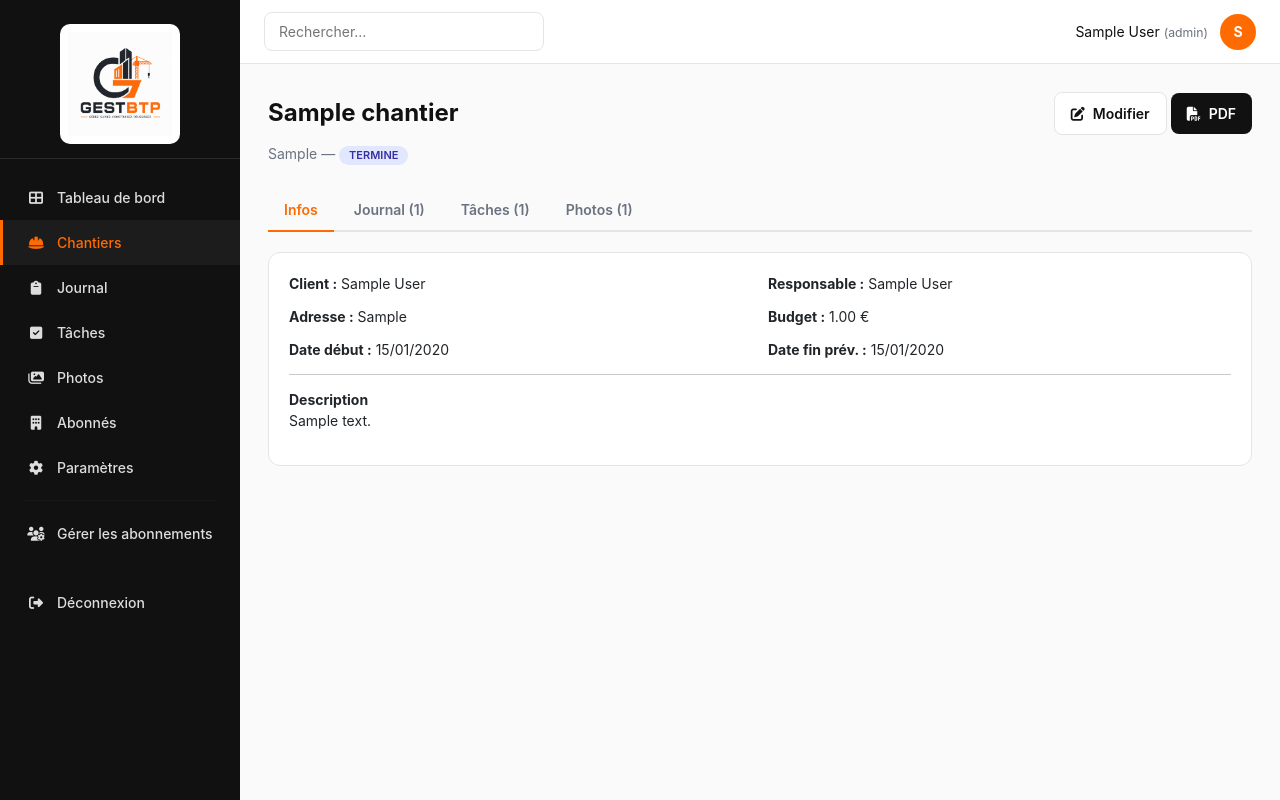
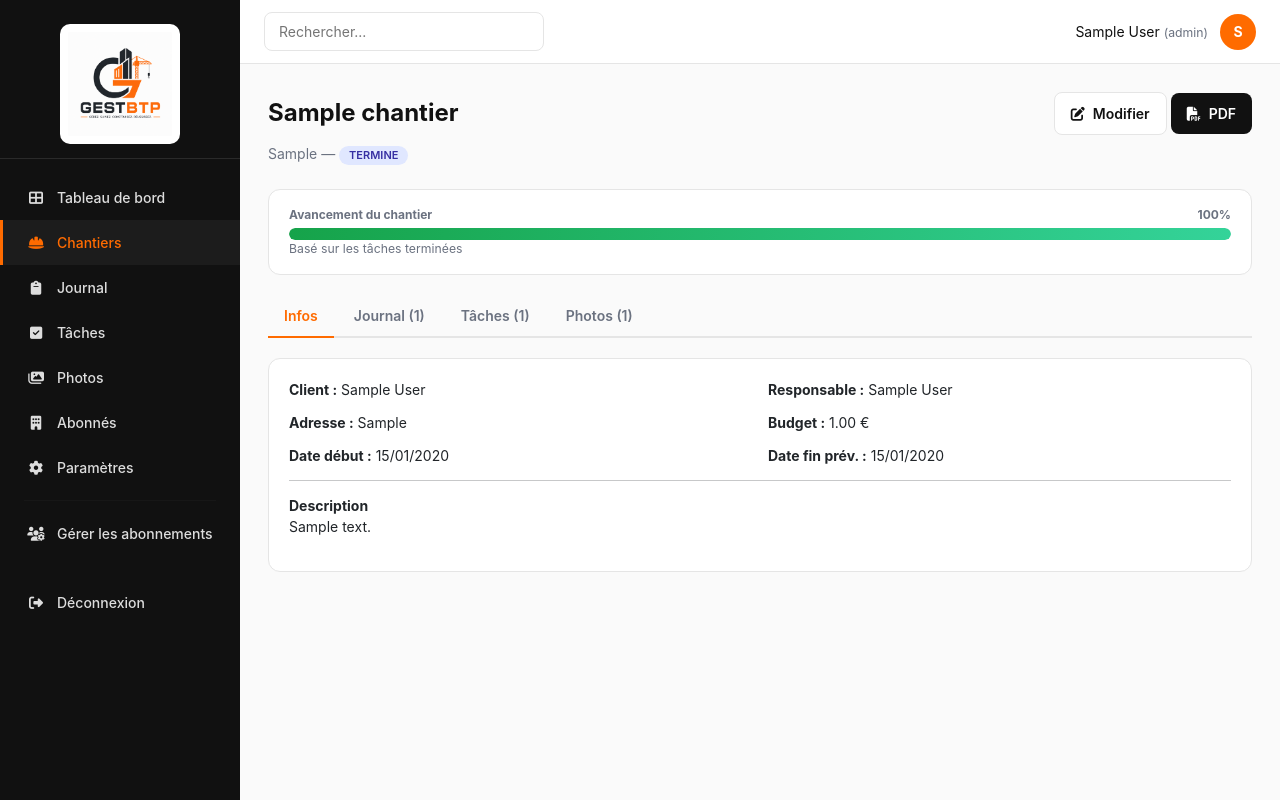
Before and after one commit to danielzehima/gestbtp, a Flask app: page /chantiers/1 in a window 1280 px wide. Run offline with Flask 3, Linux system fonts and the light colour scheme; a user stored in the database is signed in; tables that the repository leaves empty hold one stand-in row (values such as "Sample post"); one stand-in notice (Sample message) is shown.

Commit message:
Lot 3: premium polish (toasts, progress bars, pulse badges, transitions)
- Flash messages -> animated sliding toasts (auto-dismiss + manual close)
  + global window.toast(msg,type) API reusable anywhere
- Chantier.avancement property (% tasks done; 100 if status Terminé)
- Animated progress bars on chantiers list + detail page
- Pulsing dot badge for 'En cours' status
- Smooth content entrance, button press feedback, card/table transitions

Co-Authored-By: Claude Opus 4.8 <noreply@anthropic.com>

```diff
--- a/app/models/chantier.py
+++ b/app/models/chantier.py
@@ -34,6 +34,19 @@ class Chantier(db.Model):
     taches = db.relationship('Tache', backref='chantier', lazy='dynamic', cascade='all, delete-orphan')
     photos = db.relationship('Photo', backref='chantier', lazy='dynamic', cascade='all, delete-orphan')
 
+    @property
+    def avancement(self):
+        """% de tâches terminées (0 si aucune tâche). Si le chantier est
+        marqué Terminé, on considère 100%."""
+        from app.models.tache import StatutTache
+        if self.statut == StatutChantier.TERMINE:
+            return 100
+        total = self.taches.count()
+        if not total:
+            return 0
+        finies = self.taches.filter_by(statut=StatutTache.TERMINE).count()
+        return round(finies / total * 100)
+
     def to_dict(self):
         return {
             'id': self.id, 'nom': self.nom, 'reference': self.reference,
--- a/app/static/css/main.css
+++ b/app/static/css/main.css
@@ -267,6 +267,67 @@ textarea { min-height: 90px; resize: vertical; }
 }
 .tabs a.active { color: var(--primary); border-bottom-color: var(--primary); }
 
+/* ============ Toasts (notifications glissantes) ============ */
+.toast-stack {
+  position: fixed; top: 78px; right: 20px; z-index: 3000;
+  display: flex; flex-direction: column; gap: 10px; max-width: 360px;
+}
+.toast-item {
+  display: flex; align-items: center; gap: 10px;
+  background: #fff; padding: 14px 16px; border-radius: 12px;
+  box-shadow: 0 10px 30px rgba(0,0,0,.15); border-left: 4px solid var(--primary);
+  font-weight: 500; font-size: 14px;
+  animation: toastIn .4s cubic-bezier(.2,.8,.3,1) forwards;
+}
+.toast-item.hide { animation: toastOut .35s forwards; }
+.toast-item i { font-size: 18px; }
+.toast-success { border-left-color: var(--success); }
+.toast-success i { color: var(--success); }
+.toast-danger { border-left-color: var(--danger); }
+.toast-danger i { color: var(--danger); }
+.toast-warning { border-left-color: var(--warning); }
+.toast-warning i { color: var(--warning); }
+.toast-info { border-left-color: var(--info); }
+.toast-info i { color: var(--info); }
+.toast-close {
+  margin-left: auto; background: none; border: none; font-size: 20px;
+  color: #999; cursor: pointer; line-height: 1; padding: 0 2px;
+}
+.toast-close:hover { color: var(--dark); }
+@keyframes toastIn { from { opacity: 0; transform: translateX(60px); } to { opacity: 1; transform: translateX(0); } }
+@keyframes toastOut { to { opacity: 0; transform: translateX(60px); height: 0; padding: 0; margin: 0; } }
+
+/* ============ Barre de progression chantier ============ */
+.progress-wrap { margin-top: 10px; }
+.progress-head { display: flex; justify-content: space-between; font-size: 12px; color: var(--text-muted); margin-bottom: 4px; }
+.progress-track { height: 8px; background: #EFEFEF; border-radius: 999px; overflow: hidden; }
+.progress-fill {
+  height: 100%; border-radius: 999px;
+  background: linear-gradient(90deg, var(--primary), #FF9248);
+  width: 0; transition: width 1s cubic-bezier(.2,.8,.3,1);
+}
+.progress-fill.done { background: linear-gradient(90deg, #16A34A, #34D399); }
+
+/* ============ Badge avec point pulsant (En cours) ============ */
+.badge-pulse::before {
+  content: ''; display: inline-block; width: 7px; height: 7px; border-radius: 50%;
+  background: currentColor; margin-right: 6px; vertical-align: middle;
+  animation: pulse 1.4s infinite;
+}
+@keyframes pulse {
+  0% { box-shadow: 0 0 0 0 rgba(22,163,74,.5); }
+  70% { box-shadow: 0 0 0 6px rgba(22,163,74,0); }
+  100% { box-shadow: 0 0 0 0 rgba(22,163,74,0); }
+}
+
+/* ============ Transitions & entrée de contenu ============ */
+.content { animation: contentIn .35s ease; }
+@keyframes contentIn { from { opacity: 0; transform: translateY(8px); } to { opacity: 1; transform: translateY(0); } }
+.card { transition: box-shadow .2s, transform .2s; }
+table.data tbody tr { transition: background .15s; }
+.btn { transition: transform .12s, box-shadow .15s, background .15s; }
+.btn:active { transform: scale(.97); }
+
 /* ============ Mobile ============ */
 .menu-toggle { display: none; background: none; border: none; font-size: 22px; cursor: pointer; }
 @media (max-width: 900px) {
--- a/app/static/js/app.js
+++ b/app/static/js/app.js
@@ -1,19 +1,63 @@
 // GESTBTP - App JS
+
+// ===== API toasts globale : window.toast(message, type) =====
+window.toast = function (msg, type = 'info', delay = 4500) {
+  let stack = document.getElementById('toastStack');
+  if (!stack) {
+    stack = document.createElement('div');
+    stack.id = 'toastStack';
+    stack.className = 'toast-stack';
+    document.body.appendChild(stack);
+  }
+  const icons = { success: 'check-circle', danger: 'exclamation-circle',
+                  warning: 'exclamation-circle', info: 'info-circle' };
+  const el = document.createElement('div');
+  el.className = 'toast-item toast-' + type;
+  el.setAttribute('role', 'status');
+  el.innerHTML = `<i class="fas fa-${icons[type] || 'info-circle'}"></i><span></span>` +
+                 `<button class="toast-close" aria-label="Fermer">&times;</button>`;
+  el.querySelector('span').textContent = msg;
+  stack.appendChild(el);
+  bindToast(el, delay);
+};
+
+function bindToast(el, delay = 4500) {
+  const close = () => {
+    el.classList.add('hide');
+    setTimeout(() => el.remove(), 350);
+  };
+  el.querySelector('.toast-close')?.addEventListener('click', close);
+  if (delay) setTimeout(close, delay);
+}
+
 document.addEventListener('DOMContentLoaded', () => {
+  // Menu mobile
   const toggle = document.querySelector('.menu-toggle');
   const sidebar = document.querySelector('.sidebar');
   if (toggle && sidebar) {
     toggle.addEventListener('click', () => sidebar.classList.toggle('open'));
   }
-  // Auto-dismiss flash
+
+  // Toasts issus des flash messages serveur (auto-dismiss + fermeture)
+  document.querySelectorAll('#toastStack .toast-item').forEach(el => bindToast(el));
+
+  // Ancien format .flash s'il en reste quelque part
   document.querySelectorAll('.flash').forEach(el => {
     setTimeout(() => { el.style.transition = 'opacity .4s'; el.style.opacity = 0;
       setTimeout(() => el.remove(), 400); }, 5000);
   });
-  // Confirm delete
+
+  // Confirmation suppression
   document.querySelectorAll('form[data-confirm]').forEach(f => {
     f.addEventListener('submit', e => {
       if (!confirm(f.dataset.confirm)) e.preventDefault();
     });
   });
+
+  // Animation des barres de progression
+  document.querySelectorAll('.progress-fill[data-pct]').forEach(el => {
+    const pct = parseInt(el.dataset.pct) || 0;
+    requestAnimationFrame(() => { el.style.width = pct + '%'; });
+    if (pct >= 100) el.classList.add('done');
+  });
 });
--- a/app/templates/base.html
+++ b/app/templates/base.html
@@ -47,14 +47,22 @@
       </div>
     </header>
     <main class="content">
-      {% with messages = get_flashed_messages(with_categories=true) %}
-        {% for cat, msg in messages %}
-          <div class="flash flash-{{ cat }}">{{ msg }}</div>
-        {% endfor %}
-      {% endwith %}
       {% block content %}{% endblock %}
     </main>
   </div>
+</div>
+
+<!-- Conteneur de toasts (notifications glissantes) -->
+<div id="toastStack" class="toast-stack">
+  {% with messages = get_flashed_messages(with_categories=true) %}
+    {% for cat, msg in messages %}
+      <div class="toast-item toast-{{ cat }}" role="status">
+        <i class="fas fa-{{ 'check-circle' if cat=='success' else ('exclamation-circle' if cat in ['danger','warning'] else 'info-circle') }}"></i>
+        <span>{{ msg }}</span>
+        <button class="toast-close" aria-label="Fermer">&times;</button>
+      </div>
+    {% endfor %}
+  {% endwith %}
 </div>
 {% else %}
   {% block auth %}{% endblock %}
--- a/app/templates/chantiers/detail.html
+++ b/app/templates/chantiers/detail.html
@@ -9,7 +9,24 @@
     <a href="{{ url_for('pdf.chantier', id=chantier.id) }}" class="btn btn-dark"><i class="fas fa-file-pdf"></i> PDF</a>
   </div>
 </div>
-<p class="page-subtitle">{{ chantier.reference }} — <span class="badge badge-{{ chantier.statut.value }}">{{ chantier.statut.value }}</span></p>
+<p class="page-subtitle">{{ chantier.reference }} —
+  {% if chantier.statut.value == 'en_cours' %}
+    <span class="badge badge-en_cours badge-pulse">{{ chantier.statut.value }}</span>
+  {% else %}
+    <span class="badge badge-{{ chantier.statut.value }}">{{ chantier.statut.value }}</span>
+  {% endif %}
+</p>
+
+<div class="card" style="padding:16px 20px">
+  <div class="progress-head">
+    <span><strong>Avancement du chantier</strong></span>
+    <span><strong>{{ chantier.avancement }}%</strong></span>
+  </div>
+  <div class="progress-track" style="height:12px">
+    <div class="progress-fill {{ 'done' if chantier.avancement >= 100 }}" data-pct="{{ chantier.avancement }}"></div>
+  </div>
+  <small style="color:var(--text-muted)">Basé sur les tâches terminées</small>
+</div>
 
 <div class="tabs">
   <a href="#" class="active" onclick="showTab('infos',event)">Infos</a>
```
Also changed, not shown: app/templates/chantiers/liste.html (+14 -3 lines).
